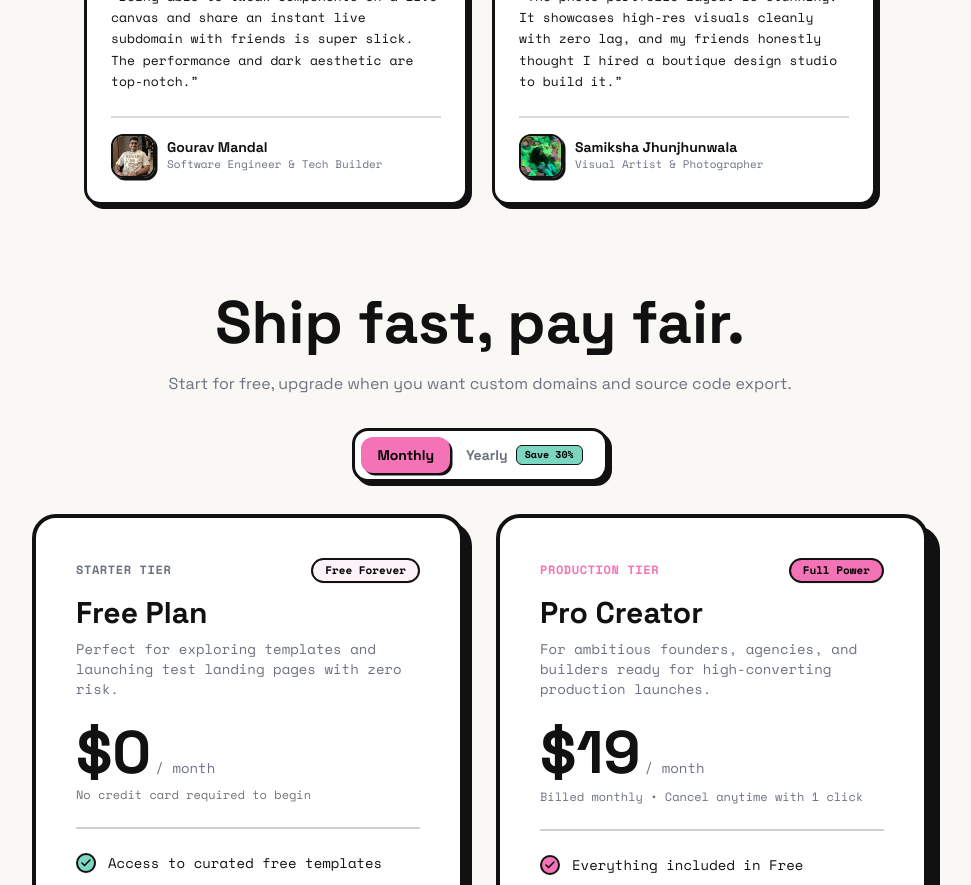
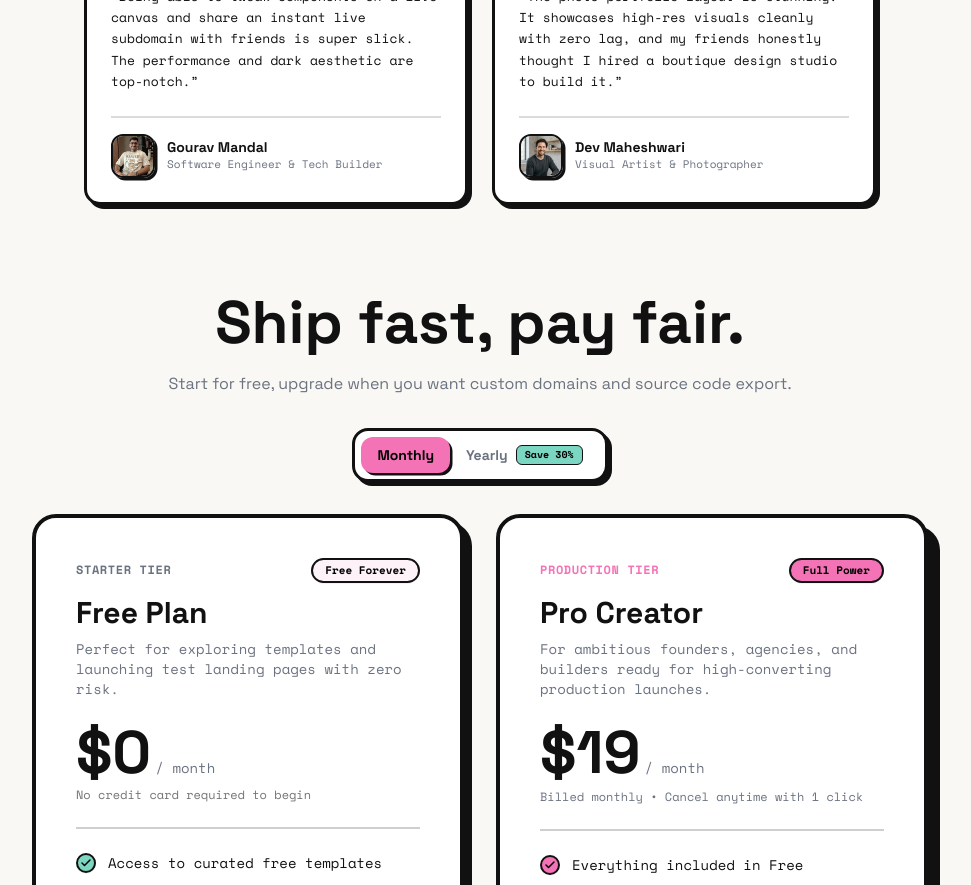
Before and after one commit to Harshit214713/Launchly, a Next.js app: page / in a window 1280 px wide. Shown: the part 3720-4605 px from the top of the page, without its empty margins (160-1131 px from the left). Built offline with nearby package versions, Linux system fonts and the light colour scheme; no server answers.

Commit message:
feat(testimonials): update testimonial name and photo to Dev Maheshwari

```diff
--- a/src/components/Testimonials.tsx
+++ b/src/components/Testimonials.tsx
@@ -50,12 +50,12 @@ const TESTIMONIALS = [
     highlight: 'Instant edge preview',
   },
   {
-    name: 'Samiksha Jhunjhunwala',
+    name: 'Dev Maheshwari',
     role: 'Visual Artist & Photographer',
     category: 'Creators',
-    avatar: 'SJ',
+    avatar: 'DM',
     avatarBg: 'bg-sky',
-    image: '/testimonials/samiksha.png',
+    image: '/testimonials/dev.jpg',
     quote: "The photo portfolio layout is stunning. It showcases high-res visuals cleanly with zero lag, and my friends honestly thought I hired a boutique design studio to build it.",
     stars: 5,
     highlight: 'Editorial gallery vibe',
```
Also changed, not shown: public/testimonials/dev.jpg (added), public/testimonials/samiksha.png (deleted).
